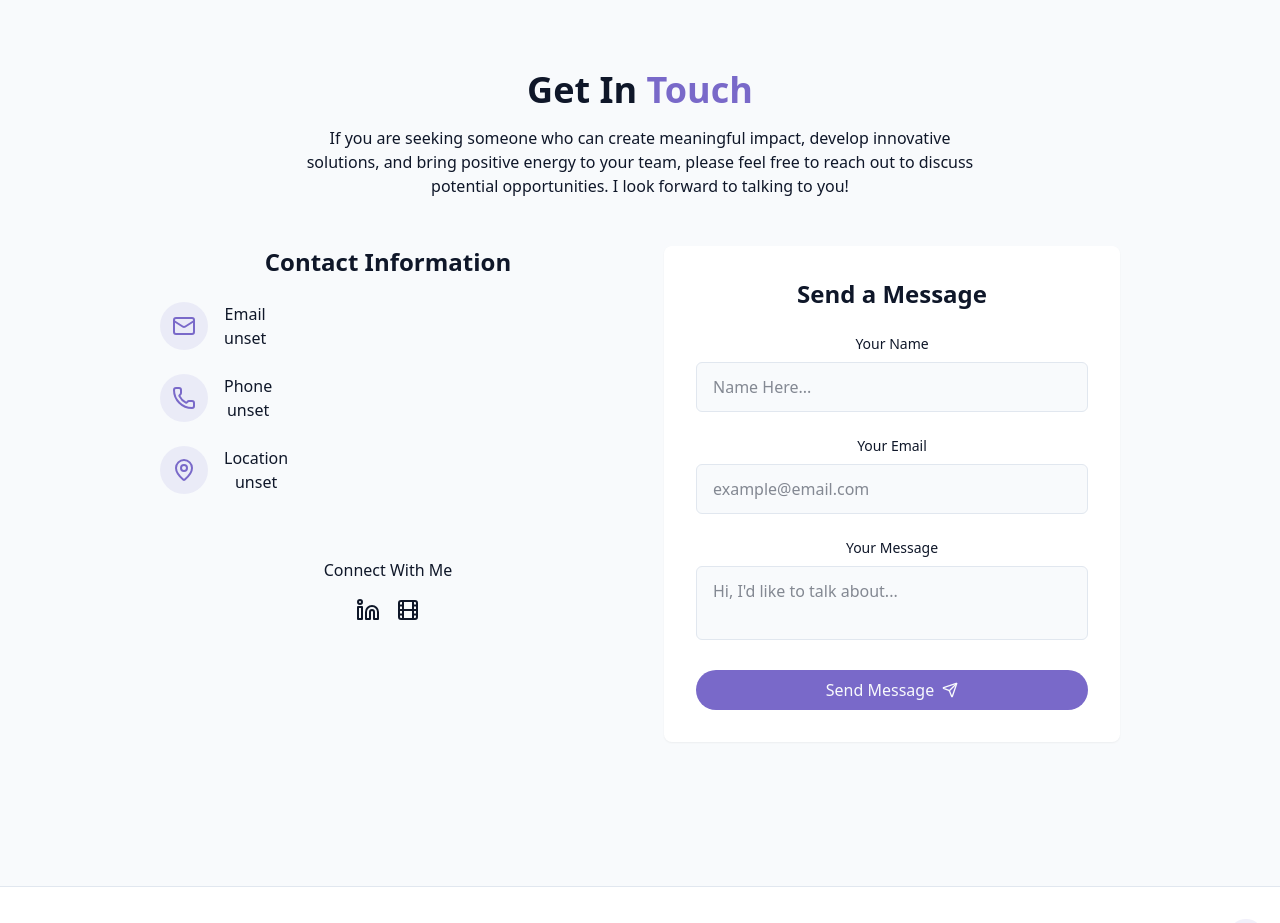
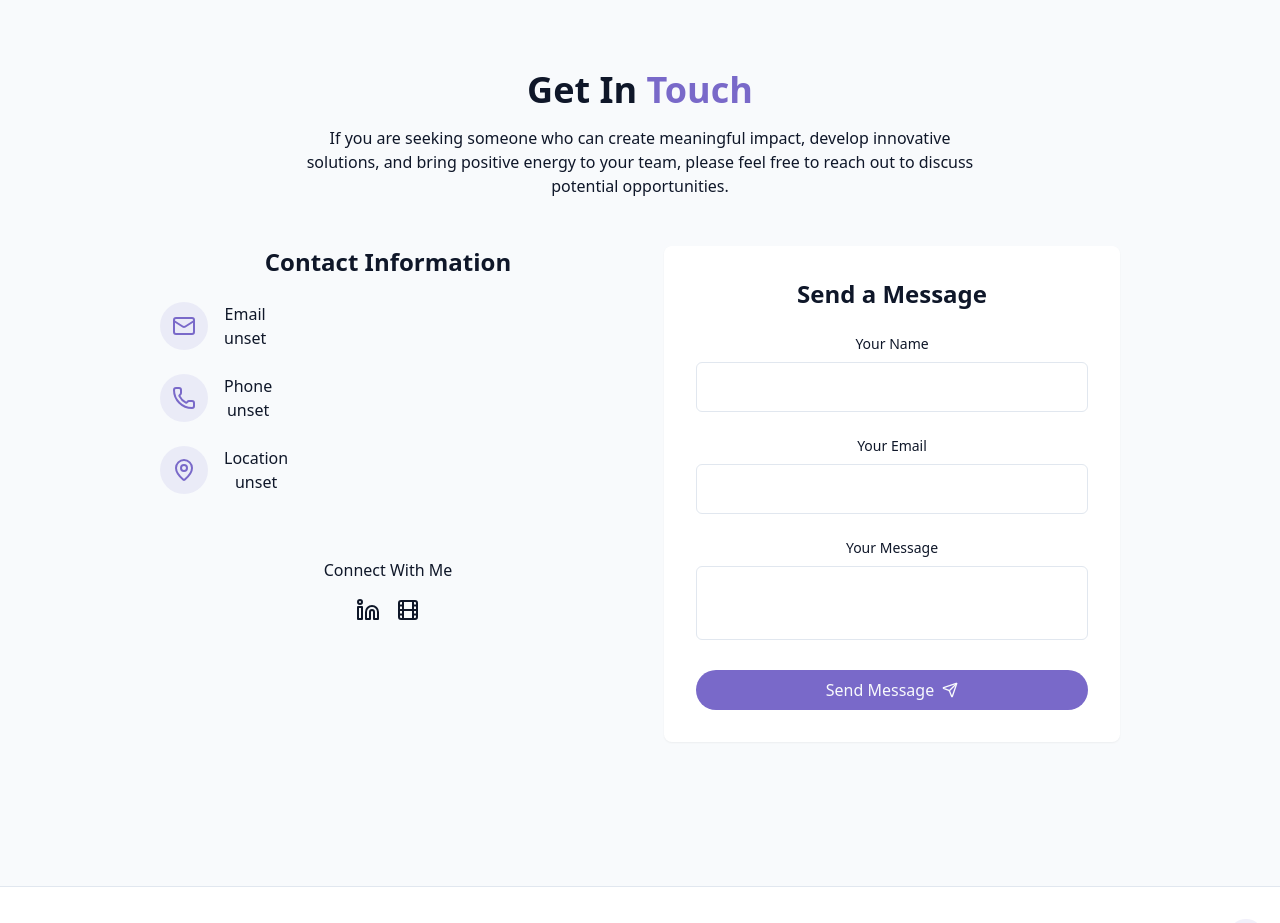
Before and after one commit to RyanDong16/Personal_Portfolio_Website, a React (Vite) app in the folder client/: page / in a window 1280 px wide. Shown: the part 6780-7703 px from the top of the page. Built offline with nearby package versions, Linux system fonts and the light colour scheme; no server answers.

Commit message:
17th commit
added sendEmail helper code and adjust contactsection

```diff
--- /dev/null
+++ b/client/src/api/sendEmail.js
@@ -0,0 +1,18 @@
+const API_URL = import.meta.env.VITE_GMAIL_API_URL;
+
+export async function sendEmail({ name, email, message }) {
+  const res = await fetch(`${API_URL}/send-email`, {
+    method: "POST",
+    headers: {
+      "Content-Type": "application/json",
+    },
+    body: JSON.stringify({ name, email, message }),
+  });
+
+  if (!res.ok) {
+    const err = await res.json();
+    throw new Error(err.error || "Failed to send email");
+  }
+
+  return res.json();
+}
--- a/client/src/components/ContactSection.jsx
+++ b/client/src/components/ContactSection.jsx
@@ -2,6 +2,7 @@ import { Mail, Phone, MapPin, Linkedin, Send, Film } from "lucide-react";
 import { cn } from "@/library/utils";
 import { useToast } from "@/hooks/use-toast";
 import { useState } from "react";
+import { sendEmail } from "../api/sendEmail";
 
 const emailKey = import.meta.env.VITE_EMAIL_KEY;
 const phoneKey = import.meta.env.VITE_PHONE_KEY;
@@ -10,45 +11,37 @@ const locationKey = import.meta.env.VITE_LOCATION_KEY;
 export const ContactSection = () => {
   const { toast } = useToast();
   const [isSubmitting, setIsSubmitting] = useState(false);
-  const [form, setForm] = useState({ name: "", email: "", message: "" });
+  const [form, setForm] = useState({
+    name: "",
+    email: "",
+    message: "",
+  });
 
   // Update form state
   const handleChange = (e) => {
     setForm({ ...form, [e.target.name]: e.target.value });
   };
 
-  // Submit form to backend Gmail API
+  // Submit form via Gmail API backend
   const handleSubmit = async (e) => {
     e.preventDefault();
     setIsSubmitting(true);
 
     try {
-      const res = await fetch("http://localhost:5000/send-email", { // Your backend endpoint
-        method: "POST",
-        headers: { "Content-Type": "application/json" },
-        body: JSON.stringify(form),
+      await sendEmail(form);
+
+      toast({
+        title: "Message sent!",
+        description: "Thank you for your message. I'll get back to you soon.",
       });
 
-      const data = await res.json();
-
-      if (data.success) {
-        toast({
-          title: "Message sent!",
-          description: "Thank you for your message. I'll get back to you soon.",
-        });
-        setForm({ name: "", email: "", message: "" });
-      } else {
-        toast({
-          title: "Error",
-          description: "Failed to send the message. Please try again later.",
-          variant: "destructive",
-        });
-      }
+      setForm({ name: "", email: "", message: "" });
     } catch (err) {
       console.error(err);
+
       toast({
         title: "Error",
-        description: "An unexpected error occurred.",
+        description: "Failed to send the message. Please try again later.",
         variant: "destructive",
       });
     } finally {
@@ -62,14 +55,20 @@ export const ContactSection = () => {
         <h2 className="text-3xl md:text-4xl font-bold mb-4 text-center">
           Get In <span className="text-primary"> Touch</span>
         </h2>
+
         <p className="text-center text-muted-foreground mb-12 max-w-2xl mx-auto">
-          If you are seeking someone who can create meaningful impact, develop innovative solutions, and bring positive energy to your team, please
-          feel free to reach out to discuss potential opportunities. I look forward to talking to you!
+          If you are seeking someone who can create meaningful impact, develop
+          innovative solutions, and bring positive energy to your team, please
+          feel free to reach out to discuss potential opportunities.
         </p>
+
         <div className="grid grid-cols-1 md:grid-cols-2 gap-12">
           {/* Contact Info */}
           <div className="space-y-8">
-            <h3 className="text-2xl font-semibold mb-6">Contact Information</h3>
+            <h3 className="text-2xl font-semibold mb-6">
+              Contact Information
+            </h3>
+
             <div className="space-y-6">
               <div className="flex items-start space-x-4">
                 <div className="p-3 rounded-full bg-primary/10">
@@ -77,7 +76,10 @@ export const ContactSection = () => {
                 </div>
                 <div>
                   <h4 className="font-medium">Email</h4>
-                  <a className="text-muted-foreground hover:text-primary transition-colors" href={`mailto:${emailKey}`}>
+                  <a
+                    href={`mailto:${emailKey}`}
+                    className="text-muted-foreground hover:text-primary transition-colors"
+                  >
                     {emailKey}
                   </a>
                 </div>
@@ -89,7 +91,10 @@ export const ContactSection = () => {
                 </div>
                 <div>
                   <h4 className="font-medium">Phone</h4>
-                  <a className="text-muted-foreground hover:text-primary transition-colors" href={`tel:${phoneKey}`}>
+                  <a
+                    href={`tel:${phoneKey}`}
+                    className="text-muted-foreground hover:text-primary transition-colors"
+                  >
                     {phoneKey}
                   </a>
                 </div>
@@ -101,7 +106,9 @@ export const ContactSection = () => {
                 </div>
                 <div>
                   <h4 className="font-medium">Location</h4>
-                  <span className="text-muted-foreground">{locationKey}</span>
+                  <span className="text-muted-foreground">
+                    {locationKey}
+                  </span>
                 </div>
               </div>
             </div>
@@ -109,10 +116,18 @@ export const ContactSection = () => {
             <div className="pt-8">
               <h4 className="font-medium mb-4">Connect With Me</h4>
               <div className="flex space-x-4 justify-center">
-                <a href="https://www.linkedin.com/in/ryan-dong-3a4bb3262/" target="_blank">
+                <a
+                  href="https://www.linkedin.com/in/ryan-dong-3a4bb3262/"
+                  target="_blank"
+                  rel="noreferrer"
+                >
                   <Linkedin />
                 </a>
-                <a href="https://letterboxd.com/rqdong/" target="_blank">
+                <a
+                  href="https://letterboxd.com/rqdong/"
+                  target="_blank"
+                  rel="noreferrer"
+                >
                   <Film />
                 </a>
               </div>
@@ -121,31 +136,60 @@ export const ContactSection = () => {
 
           {/* Contact Form */}
           <div className="bg-card p-8 rounded-lg shadow-xs">
-            <h3 className="text-2xl font-semibold mb-6">Send a Message</h3>
+            <h3 className="text-2xl font-semibold mb-6">
+              Send a Message
+            </h3>
+
             <form className="space-y-6" onSubmit={handleSubmit}>
               <div>
-                <label htmlFor="name" className="block text-sm font-medium mb-2">Your Name</label>
-                <input type="text" id="name" name="name" value={form.name} onChange={handleChange} required placeholder="Name Here..."
-                  className="w-full px-4 py-3 rounded-md border border-input bg-background focus:outline-hidden focus:ring-2 focus:ring-primary"
+                <label className="block text-sm font-medium mb-2">
+                  Your Name
+                </label>
+                <input
+                  name="name"
+                  value={form.name}
+                  onChange={handleChange}
+                  required
+                  className="w-full px-4 py-3 rounded-md border border-input"
                 />
               </div>
 
               <div>
-                <label htmlFor="email" className="block text-sm font-medium mb-2">Your Email</label>
-                <input type="email" id="email" name="email" value={form.email} onChange={handleChange} required placeholder="example@email.com"
-                  className="w-full px-4 py-3 rounded-md border border-input bg-background focus:outline-hidden focus:ring-2 focus:ring-primary"
+                <label className="block text-sm font-medium mb-2">
+                  Your Email
+                </label>
+                <input
+                  type="email"
+                  name="email"
+                  value={form.email}
+                  onChange={handleChange}
+                  required
+                  className="w-full px-4 py-3 rounded-md border border-input"
                 />
               </div>
 
               <div>
-                <label htmlFor="message" className="block text-sm font-medium mb-2">Your Message</label>
-                <textarea id="message" name="message" value={form.message} onChange={handleChange} required placeholder="Hi, I'd like to talk about..."
-                  className="w-full px-4 py-3 rounded-md border border-input bg-background focus:outline-hidden focus:ring-2 focus:ring-primary resize-none"
+                <label className="block text-sm font-medium mb-2">
+                  Your Message
+                </label>
+                <textarea
+                  name="message"
+                  value={form.message}
+                  onChange={handleChange}
+                  required
+                  className="w-full px-4 py-3 rounded-md border border-input resize-none"
                 />
               </div>
 
-              <button type="submit" disabled={isSubmitting} className={cn("cosmic-button w-full flex items-center justify-center gap-2")}>
-                {isSubmitting ? "Sending..." : "Send Message"} <Send size={16} />
+              <button
+                type="submit"
+                disabled={isSubmitting}
+                className={cn(
+                  "cosmic-button w-full flex items-center justify-center gap-2"
+                )}
+              >
+                {isSubmitting ? "Sending..." : "Send Message"}
+                <Send size={16} />
               </button>
             </form>
           </div>
```
